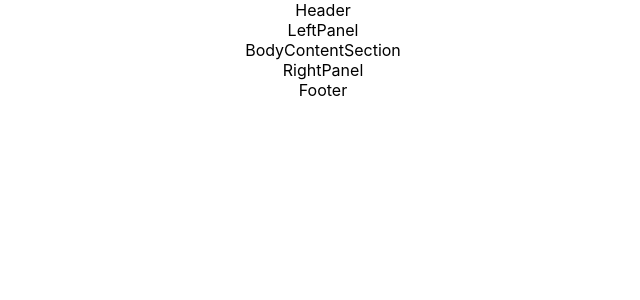
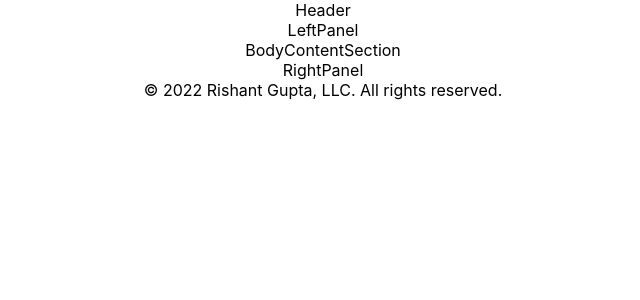
Before and after one commit to rishant/nodejs-learning, a React (Create React App) app in the folder 5NodejsReact/react-app-example1/: page / in a window 1280 px wide. Shown: the top 300 px of the page, without its empty margins (317-957 px from the left). Built offline with nearby package versions, Linux system fonts and the light colour scheme.

Commit message:
Update "Class Based & Function Based" component to accepts props.

```diff
--- a/5NodejsReact/react-app-example1/src/App.js
+++ b/5NodejsReact/react-app-example1/src/App.js
@@ -2,9 +2,11 @@ import logo from './logo.svg';
 import './App.css';
 import Layout from './components/Layout';
 
-function App() {
+function App(props) {
   // Behind the seens.
   // React.createElement('div', { className: "App" }, "JSX in react", React.createElement('h2', { className: "App-header"}, "The Indian Dev"))
+  console.log("App Component ", props);
+
   return (
     <div className="App">
       <Layout></Layout>
--- a/5NodejsReact/react-app-example1/src/components/Footer/index.js
+++ b/5NodejsReact/react-app-example1/src/components/Footer/index.js
@@ -1,9 +1,10 @@
-import React from 'react'
+import React, { useState } from 'react'
 
-function Footer() {
+function Footer(props) {
+  const [footerValue, setFooterValue] = useState("");
   return (
-    <div>Footer</div>
+    <div>{props.footerValue ? props.footerValue : footerValue}</div>
   )
 }
 
-export default Footer
+export default Footer;
--- a/5NodejsReact/react-app-example1/src/components/Layout/index.js
+++ b/5NodejsReact/react-app-example1/src/components/Layout/index.js
@@ -13,7 +13,7 @@ class Layout extends Component {
         <LeftPanel></LeftPanel>
         <BodyContentSection></BodyContentSection>
         <RightPanel></RightPanel>
-        <Footer></Footer>
+        <Footer footerValue="© 2022 Rishant Gupta, LLC. All rights reserved."></Footer>
       </div>
     )
   }
```
Also changed, not shown: 5NodejsReact/react-app-example1/src/components/Header/index.js (+8 -0 lines), 5NodejsReact/react-app-example1/src/components/bodysection/index.js (+8 -0 lines).
